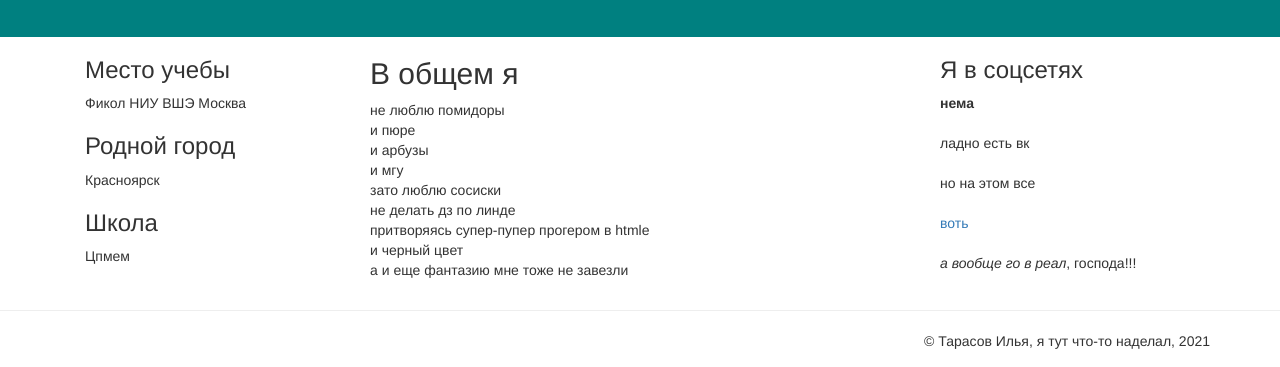
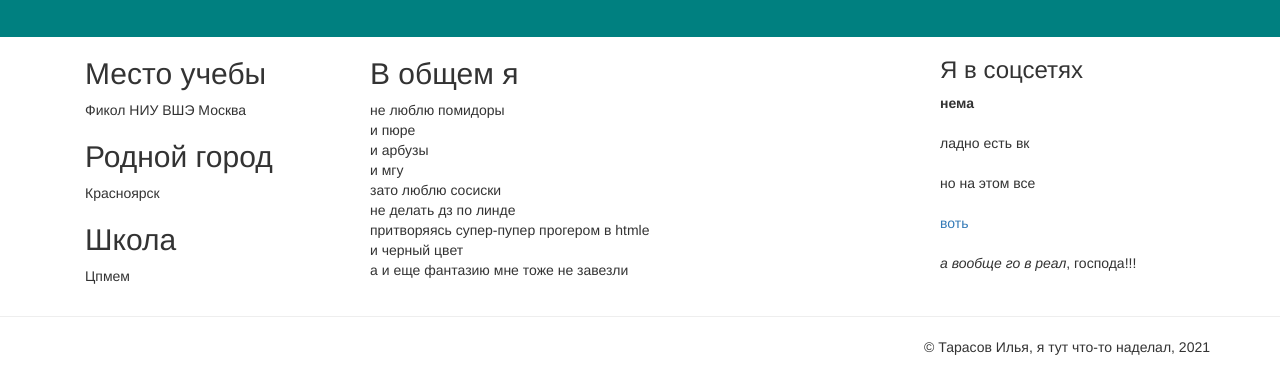
Before and after one commit to IlyaTarasov/lingdata1, a plain HTML site: page mywebpage/index.html in a window 1280 px wide. Shown: the part 443-810 px from the top of the page. Drawn offline with nearby package versions, Linux system fonts and the light colour scheme.

Commit message:
Update index.html

```diff
--- a/mywebpage/index.html
+++ b/mywebpage/index.html
@@ -72,15 +72,15 @@
 
 <!-- <article> не влияет на оформление, но помогает структурировать контент на осмысленые разделы -->
 					<article>
-						<h3>Место учебы</h2>
+						<h2>Место учебы</h2>
 						<p>Фикол НИУ ВШЭ Москва</p>
 					</article>
 					<article>
-						<h3>Родной город</h2>
+						<h2>Родной город</h2>
 						<p>Красноярск</p>
 					</article>
 					<article>
-						<h3>Школа</h2>
+						<h2>Школа</h2>
 <!-- когда будете менять текст, не используйте бюрократических слов типа ГБОУ СОШ, ну пожаалуйста -->
 						<p>Цпмем</p>
 					</article>
```
